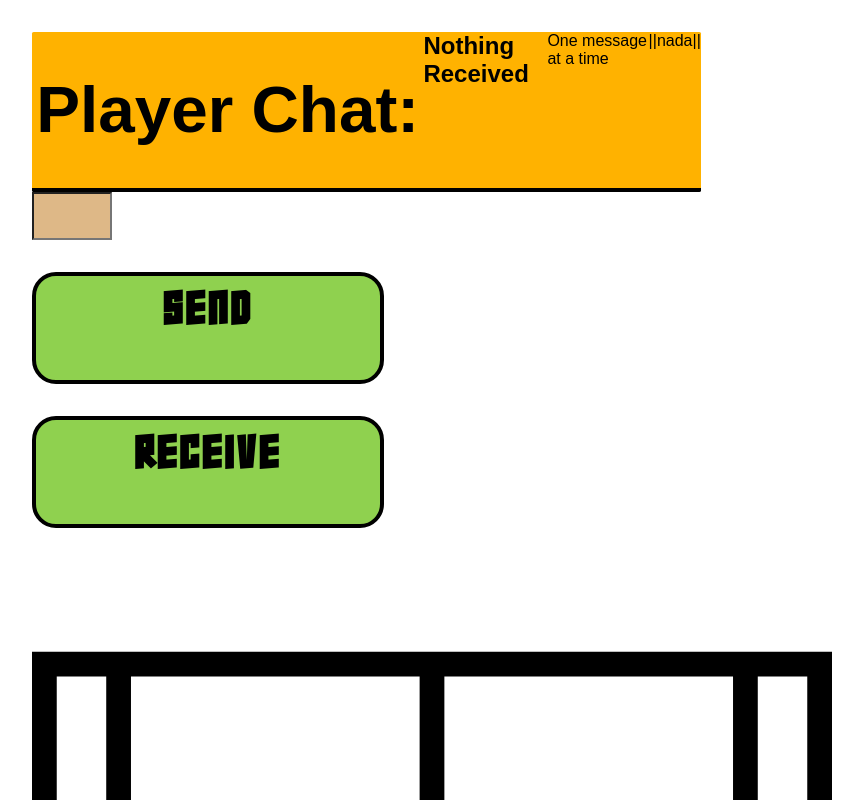
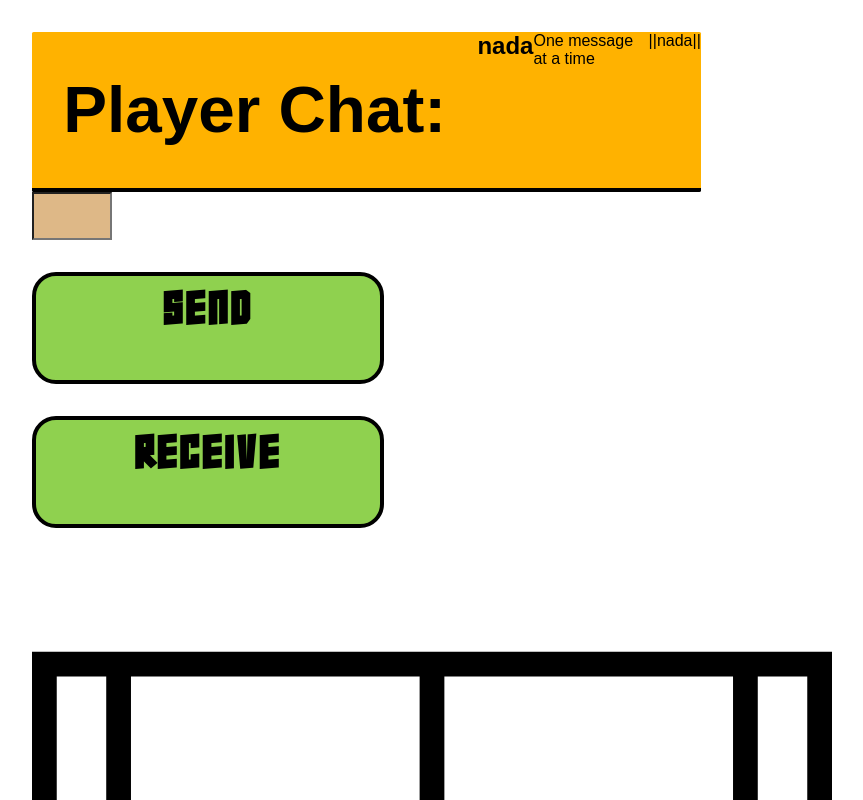
Before and after one commit to Frank0125/Table-Hockey-Online, a Next.js app: page /game/1 in a window 1280 px wide. Shown: the top 800 px of the page, without its empty margins (16-879 px from the left). Built offline with nearby package versions, Linux system fonts and the light colour scheme; no server answers.

Commit message:
FEAT: Live Chat iniatilized

```diff
--- a/src/app/game/[id]/page.tsx
+++ b/src/app/game/[id]/page.tsx
@@ -25,7 +25,7 @@ export default function GameRoom( { params } : { params: Promise<{ id: string }>
             })
         }
         getRoom();
-    }, [message]);
+    }, []);
 
     function sendMessage() {
         socket.emit("room:update",  id, value, (error : Error, result : string) => {
@@ -56,7 +56,7 @@ export default function GameRoom( { params } : { params: Promise<{ id: string }>
             <div className={styles.container}>
                 <div className = {styles.titleContainer}>
                     <p className = {styles.titleText}> Player Chat:</p>
-                    <h2 className = {styles.messageText}>{message}</h2>
+                    <h2 className = {styles.messageText}>{room ? room.chat : "nada"}</h2>
                     <p>One message at a time</p>
                     ||{ room ? room.chat : "nada" }||
                 </div>
```
